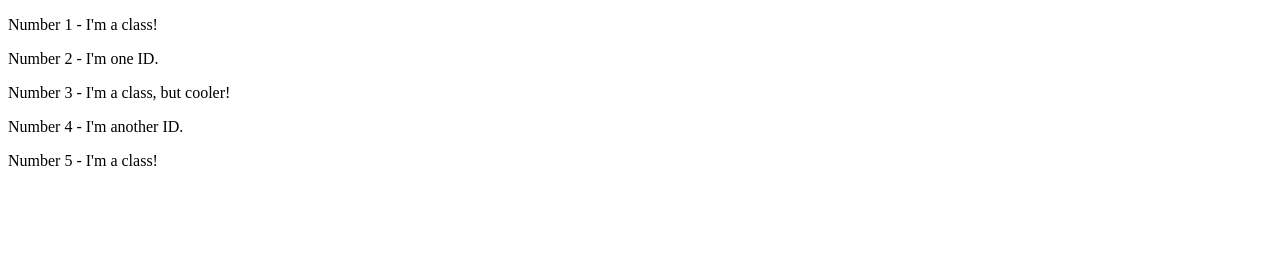
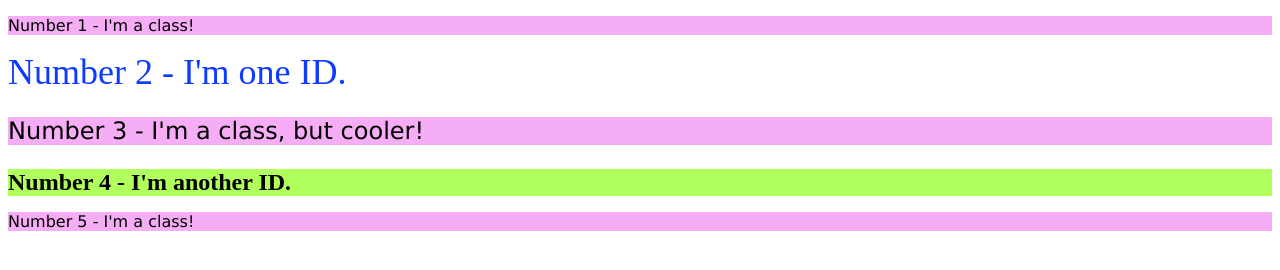
Before and after one commit to abirislam/odin-projects, a plain HTML site: page css-exercises/foundations/02-class-id-selectors/index.html in a window 1280 px wide. Drawn offline with Linux system fonts and the light colour scheme.

Commit message:
complete foundations 1 & 2

```diff
--- a/css-exercises/foundations/02-class-id-selectors/index.html
+++ b/css-exercises/foundations/02-class-id-selectors/index.html
@@ -8,10 +8,10 @@
     <link rel="stylesheet" href="style.css">
   </head>
   <body>
-    <p>Number 1 - I'm a class!</p>
-    <div>Number 2 - I'm one ID.</div>
-    <p>Number 3 - I'm a class, but cooler!</p>
-    <div>Number 4 - I'm another ID.</div>
-    <p>Number 5 - I'm a class!</p>
+    <p class="odd">Number 1 - I'm a class!</p>
+    <div id="unique">Number 2 - I'm one ID.</div>
+    <p class="odd cool">Number 3 - I'm a class, but cooler!</p>
+    <div id="four" class="cool">Number 4 - I'm another ID.</div>
+    <p class="odd">Number 5 - I'm a class!</p>
   </body>
 </html>
--- a/css-exercises/foundations/02-class-id-selectors/style.css
+++ b/css-exercises/foundations/02-class-id-selectors/style.css
@@ -0,0 +1,18 @@
+.odd {
+    background-color: #f5aef5;
+    font-family: Verdana, "DejaVu Sans", sans-serif;
+}
+
+#unique {
+    color: #0f3bff;
+    font-size: 36px;
+}
+
+.cool {
+    font-size: 24px;
+}
+
+#four {
+    background-color: #b0ff5c;
+    font-weight: bold;
+}
```
